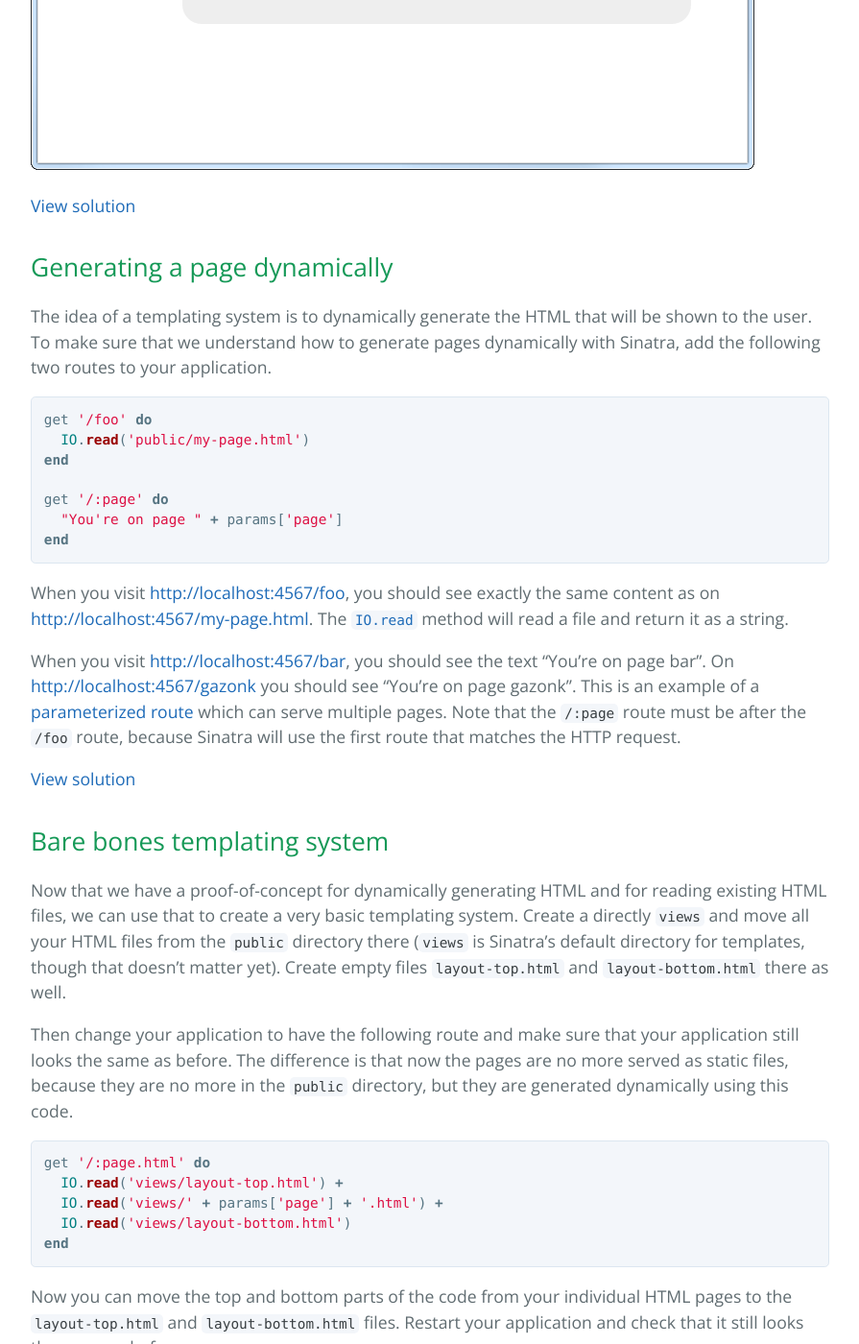
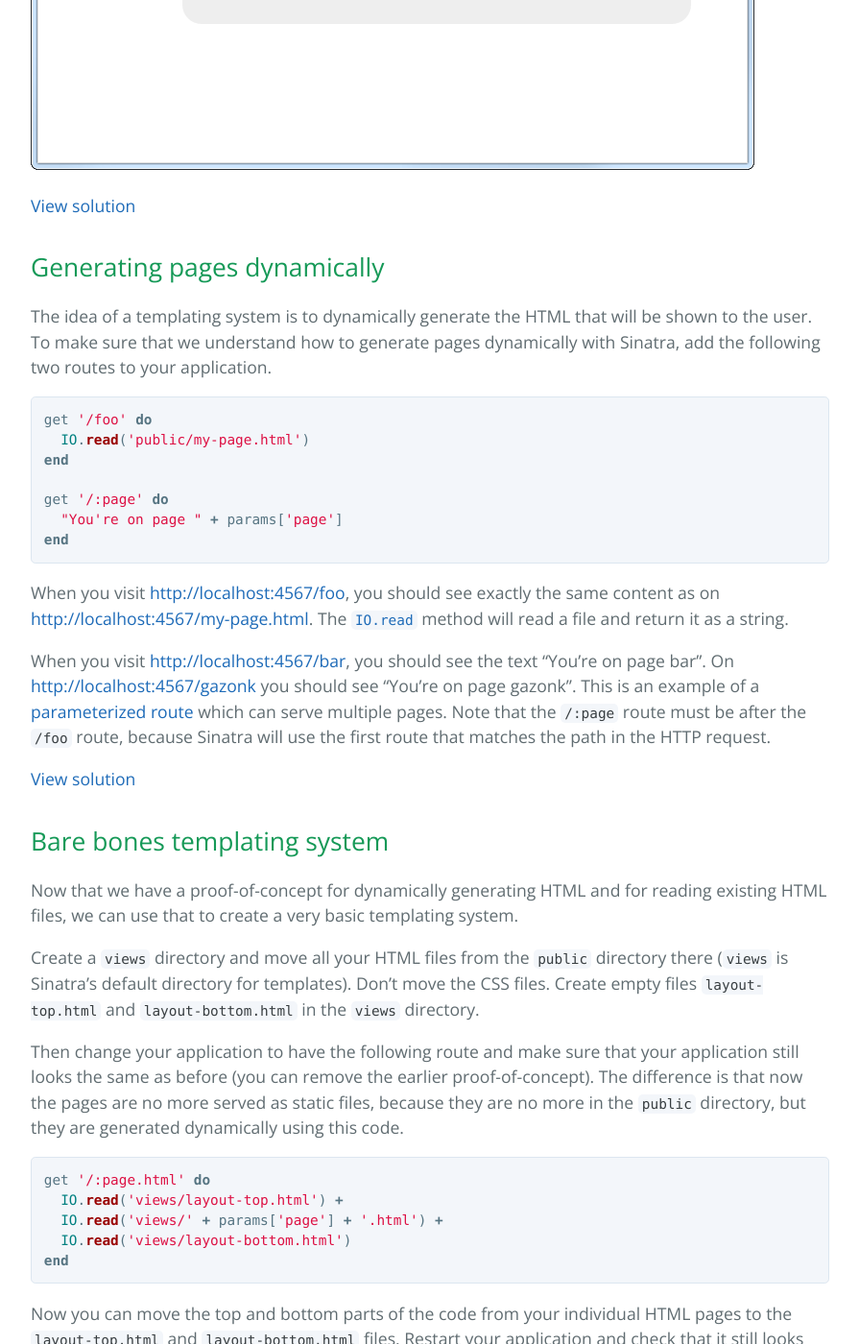
Before and after one commit to luontola/web-intro, a Jekyll site: the page built from templating.md, in a window 1280 px wide and 1400 px high, scrolled down 4412 px. Shown: the whole window at 96% size, without its empty margins (192-1087 px from the left). Built offline with Jekyll 4.4.1, drawn with Linux system fonts in a browser that asks for light colours; Markdown is read by kramdown in place of the engine named in the settings; some of the changed text lies outside the part shown.

Commit message:
Small improvements

````diff
--- a/templating.md
+++ b/templating.md
@@ -85,7 +85,7 @@ Change your `app.rb` to [redirect][sinatra-redirect] the path `/` to `/my-page.h
 [View solution](https://github.com/orfjackal/web-intro-project/commit/60c9efb2b60ef39ee901edbf293cb76d23c79f41)
 
 
-## Generating a page dynamically
+## Generating pages dynamically
 
 The idea of a templating system is to dynamically generate the HTML that will be shown to the user. To make sure that we understand how to generate pages dynamically with Sinatra, add the following two routes to your application.
 
@@ -101,16 +101,18 @@ end
 
 When you visit <http://localhost:4567/foo>, you should see exactly the same content as on <http://localhost:4567/my-page.html>. The [`IO.read`][ruby-read] method will read a file and return it as a string.
 
-When you visit <http://localhost:4567/bar>, you should see the text "You're on page bar". On <http://localhost:4567/gazonk> you should see "You're on page gazonk". This is an example of a [parameterized route][sinatra-routes] which can serve multiple pages. Note that the `/:page` route must be after the `/foo` route, because Sinatra will use the first route that matches the HTTP request.
+When you visit <http://localhost:4567/bar>, you should see the text "You're on page bar". On <http://localhost:4567/gazonk> you should see "You're on page gazonk". This is an example of a [parameterized route][sinatra-routes] which can serve multiple pages. Note that the `/:page` route must be after the `/foo` route, because Sinatra will use the first route that matches the path in the HTTP request.
 
 [View solution](https://github.com/orfjackal/web-intro-project/commit/a9b6ff30ae8ee5fc247a0609542489878ee327dd)
 
 
 ## Bare bones templating system
 
-Now that we have a proof-of-concept for dynamically generating HTML and for reading existing HTML files, we can use that to create a very basic templating system. Create a directly `views` and move all your HTML files from the `public` directory there (`views` is Sinatra's default directory for templates, though that doesn't matter yet). Create empty files `layout-top.html` and `layout-bottom.html` there as well.
+Now that we have a proof-of-concept for dynamically generating HTML and for reading existing HTML files, we can use that to create a very basic templating system.
 
-Then change your application to have the following route and make sure that your application still looks the same as before. The difference is that now the pages are no more served as static files, because they are no more in the `public` directory, but they are generated dynamically using this code.
+Create a `views` directory and move all your HTML files from the `public` directory there (`views` is Sinatra's default directory for templates). Don't move the CSS files. Create empty files `layout-top.html` and `layout-bottom.html` in the `views` directory.
+
+Then change your application to have the following route and make sure that your application still looks the same as before (you can remove the earlier proof-of-concept). The difference is that now the pages are no more served as static files, because they are no more in the `public` directory, but they are generated dynamically using this code.
 
 ```ruby
 get '/:page.html' do
@@ -135,7 +137,7 @@ If we would create our own templating system for every project, we would get no
 
 * Combine `layout-top.html` and `layout-bottom.html` into a file `layout.erb`, and add the `<%= yield %>` code where the page content should be inserted
 * Rename the extension of the `.html` pages in `views` directory to `.erb`
-* Change your route to call the `erb` method:
+* Change the `/:page.html` route to call the `erb` method:
 
 ```ruby
 get '/:page.html' do
@@ -166,7 +168,7 @@ We will need to fix the navigation links which used to point to `my-page.html`.
 
 The recommended solution is to URLs relative to the root of the site, i.e. `<a href="/">` and `<a href="/pictures.html">`. Relative URLs which don't start with `/` are relative to the current directory; a navigation menu which uses them would not work if the site is organized into subdirectories.
 
-Go change all the URLs in your templates to be relative to the root.
+Go change all the URLs in your templates to be relative to the root. Test that all the links in your navigation menu work.
 
 ![Front page at the root](/screenshots/templating-index.png)
 
@@ -208,9 +210,9 @@ Now check that the pictures page still looks the same as before. Also try adding
 
 There is still some work involved in adding the picture URLs by hand to the list in the route. We can simplify that by making our application generate the list automatically based on what pictures there are in a directory.
 
-Create a directory for the pictures under the `public` directory and save there all the pictures in your list.
+Create a `pictures` directory under the `public` directory and save there all the pictures in your list.
 
-To find out how to do something in a particular programming language, google for "[name of the language] [what you want to do]", which in this case would be "ruby list files in directory". But even if you find some snippet of code on the Internet, you should understand what it does, for example by checking the official reference documentation, before using it. Or if you know the language and its standard library already a bit, you can probably start from the reference documentation and find what you need.
+To find out how to do something in a particular programming language, you can google for "[name of the language] [what you want to do]", which in this case would be "ruby list files in directory". But even if you find some snippet of code on the Internet, you should understand what it does, for example by checking the official reference documentation, before using it. Or if you know the language and its standard library already a bit, you can probably start from the reference documentation and find there what you need.
 
 In this case you can get a list of files in the `public/pictures` directory using the following code. Have a look at the documentation for the methods [glob][ruby-glob], [map][ruby-map] and [sub][ruby-sub] to understand what each of them does individually, and then try to understand this code as a whole.
 
@@ -246,9 +248,9 @@ erb :pictures, :locals => {:picture_urls => picture_urls, :title => "Lovely Pict
 
 ## Sitemap for titles
 
-Add one more page to your web site, for example a page about your life story. It will contain just plain HTML, so it will use the `/:page.html` route. Now we have a problem - multiple pages can be rendered by the `/:page.html` route, so how can it decide what to make the page title?
+Add one more page to your web site, for example a page about your life story. It will contain just plain HTML, so it will use the `/:page.html` route. Now we have a problem - multiple pages can be rendered by the `/:page.html` route, so how can it decide what to make the page title? One solution is to store a list of all the pages and their titles in a [*hash*][ruby-hash] (also known as a *dictionary* or *map*).
 
-One solution is to store a list of all the pages and their titles in a [hash][ruby-hash] (also known as a dictionary or map). Add the following code to your application, outside all the routes, after which you can refer its contents using the keys of the hash: `PAGES[:pictures]`
+Add the following code to your application, outside all the routes, after which you can refer its contents using the *keys* of the hash: `PAGES[:pictures]`
 
 ```ruby
 PAGES = {
@@ -272,7 +274,9 @@ end
 
 ## Sitemap for navigation
 
-Now that we have a sitemap of all the pages, we can use it to also generate our navigation menu, so that we can avoid having to update the layout template whenever we add more pages. Pass in the `PAGES` hash to the templates as a local variable `pages` and update your navigation menu to be generated dynamically like this:
+Now that we have a sitemap of all the pages, we can use it to also generate our navigation menu, so that we can avoid having to update the layout template whenever we add more pages.
+
+Pass in the `PAGES` hash to the templates as a local variable `pages` and update your navigation menu to be generated dynamically like this:
 
 ```html
 <nav class="navigation">
@@ -285,6 +289,8 @@ Now that we have a sitemap of all the pages, we can use it to also generate our
 ```
 
 Check that the navigation menu and all of its links still work.
+
+TODO: screenshot, the navigation menu and page titles are now in sync
 
 [View solution](https://github.com/orfjackal/web-intro-project/commit/bd1811425811bcd45db76c8d57482b7f47cb4851)
 
````
Also changed, not shown: other parts of templating.md (+5 -1 lines).
